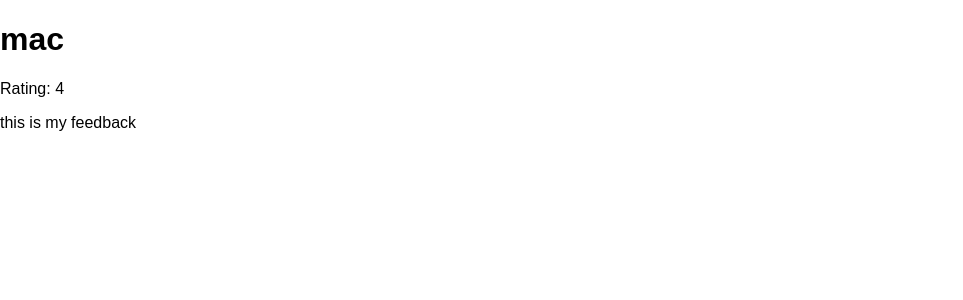
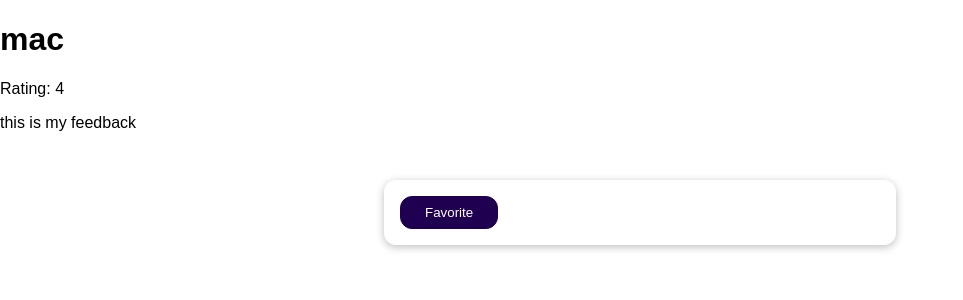
Before and after one commit to M-Maina/Feedback-, a Django app: page /reviews/1 in a window 1280 px wide. Shown: the top 300 px of the page, without its empty margins (0-963 px from the left). Run offline with Django 4.2, Linux system fonts and the light colour scheme; data comes from the database, SQL or seed files in the repository.

Commit message:
working with sessions

```diff
--- a/feedback/settings.py
+++ b/feedback/settings.py
@@ -128,3 +128,5 @@ MEDIA_URL = "/user-media/"
 # https://docs.djangoproject.com/en/4.1/ref/settings/#default-auto-field
 
 DEFAULT_AUTO_FIELD = 'django.db.models.BigAutoField'
+
+#SESSION_COOKIE_AGE = 120 Helps you to control sessions
--- a/feedback/urls.py
+++ b/feedback/urls.py
@@ -15,8 +15,9 @@ Including another URLconf
 """
 from django.contrib import admin
 from django.urls import path, include
+from django.conf import settings
 from django.conf.urls.static import static
-from django.conf import settings
+
 
 urlpatterns = [
     path('admin/', admin.site.urls),
--- a/reviews/templates/reviews/single_review.htm
+++ b/reviews/templates/reviews/single_review.htm
@@ -11,4 +11,10 @@ The Review
 <p>Rating: {{ review.rating }}</p>
 
 <p>{{ review.review_text}}</p>
+
+<form action="/reviews/favorite" method="POST">
+    {% csrf_token %}
+    <input type="hidden" name="review_id" value="{{ review.id }}">
+    <button>Favorite</button>
+</form>
 {% endblock %}
--- a/reviews/urls.py
+++ b/reviews/urls.py
@@ -3,9 +3,10 @@ from django.urls import path
 from . import views
 
 urlpatterns = [
-    path("", views.ReviewView.as_view() ),
-    path("thank-you", views.ThankYouView.as_view() ),
+    path("", views.ReviewView.as_view()),
+    path("thank-you", views.ThankYouView.as_view()),
     path("reviews", views.ReviewListView.as_view()),
+    path("reviews/favorite", views.AddFavoriteView.as_view()),
     path("reviews/<int:pk>", views.SingleReviewView.as_view()), #pk works with DetailView
 
 ]
--- a/reviews/views.py
+++ b/reviews/views.py
@@ -105,3 +105,10 @@ class SingleReviewView(DetailView):
     #     selected_review = get_object_or_404(Review, pk=review_id)
     #     context["review"] = selected_review
     #     return context
+
+
+class AddFavoriteView(View):
+    def post(self, request):
+        review_id = request.POST["review_id"]
+        request.session["favorite_review"] = review_id
+        return HttpResponseRedirect("/reviews/" + review_id)
```
Also changed, not shown: db.sqlite3.
